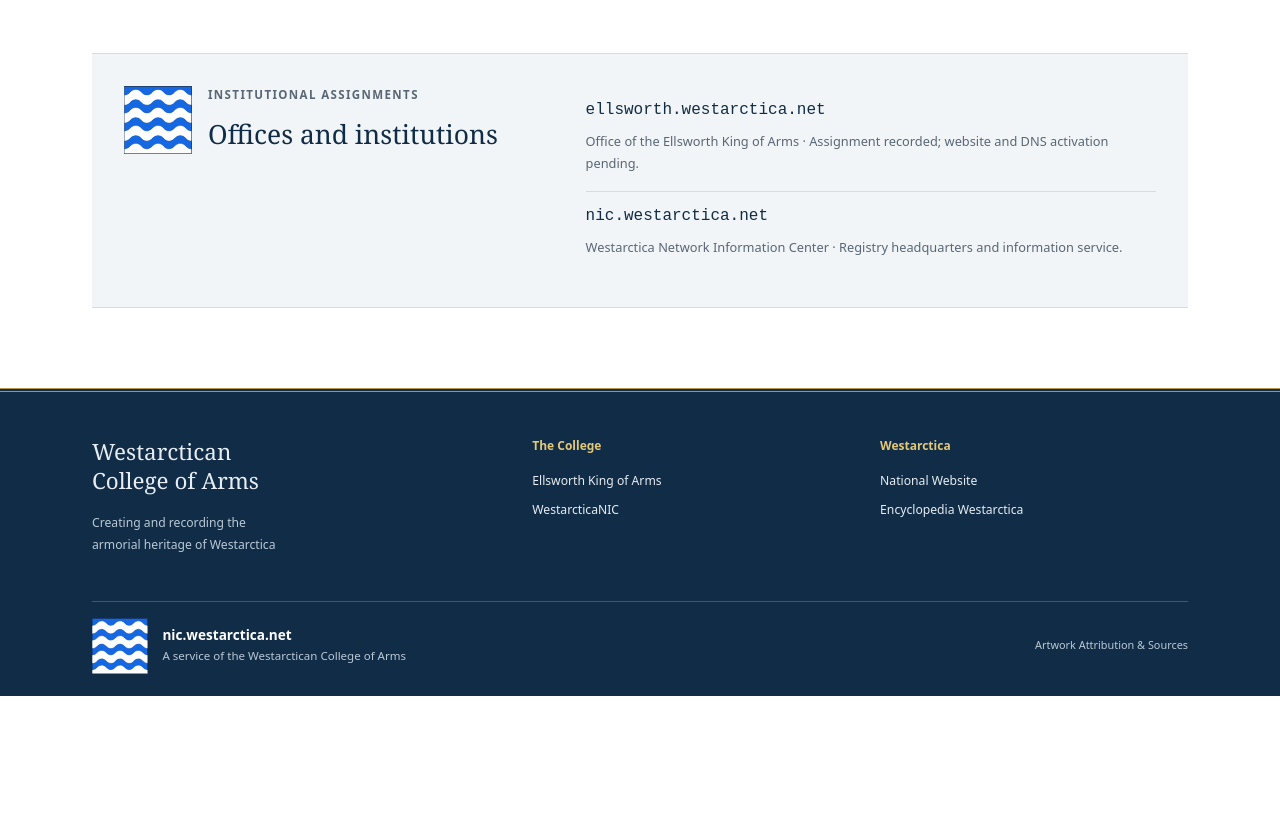
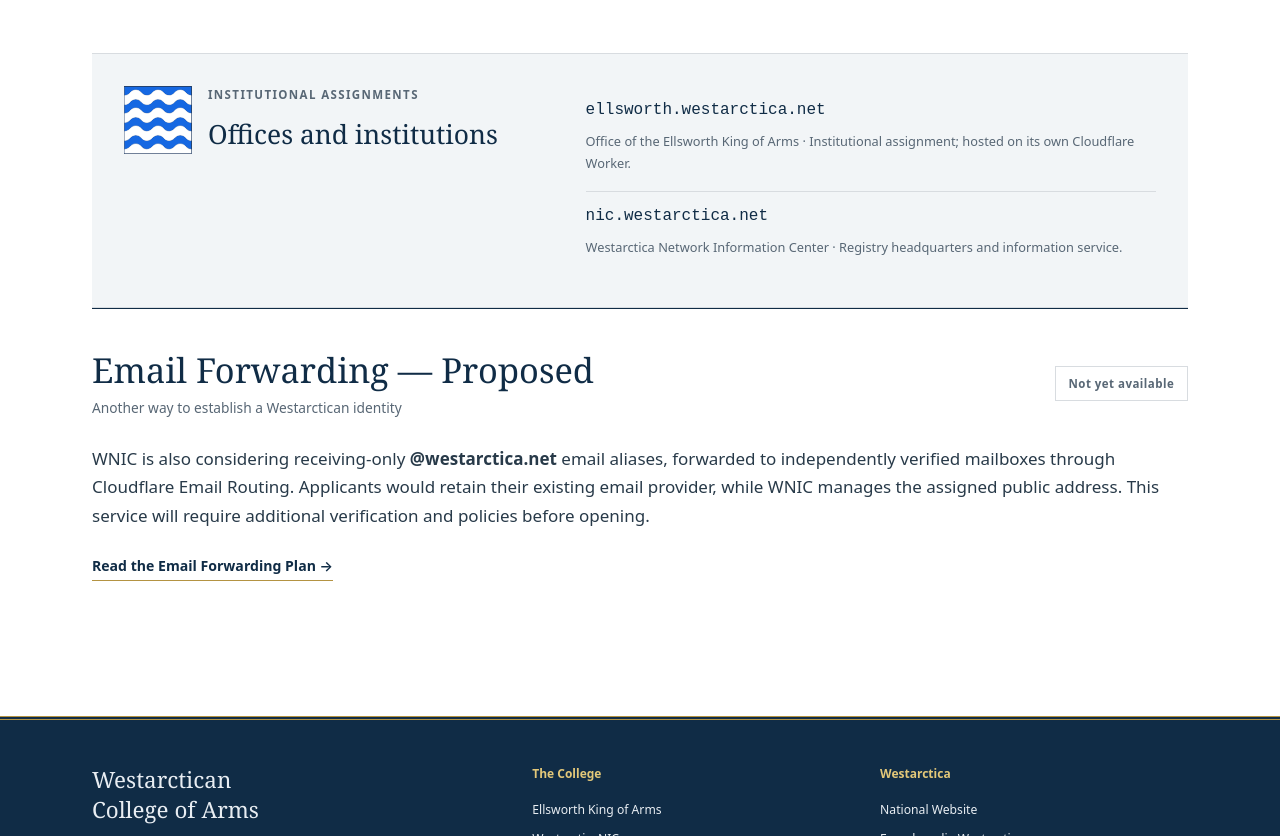
Before and after one commit to westarctica/nic, a website: page site/index.html in a window 1280 px wide. Shown: the part 1586-2422 px from the top of the page. Before the commit the page ends 2282 px from the top, so only its background shows below. Drawn offline with Linux system fonts and the light colour scheme; no server answers.

Commit message:
site: describe pilot forwarding and proposed email aliases

```diff
--- a/site/index.html
+++ b/site/index.html
@@ -44,7 +44,7 @@
         <p class="eyebrow">Westarctica Network Information Center</p>
         <h1 id="welcome-title">A common name for the<br class="wide-break" /> Westarctican network</h1>
         <p>The Network Information Center maintains a shared domain namespace for Westarctican institutions, offices, and individuals. As a service of the Westarctican College of Arms, it emphasizes enduring institutional identities and a publicly reviewable record.</p>
-        <p class="service-note"><strong>Registry in preparation.</strong> Public registrations are not yet open. The registry ledger is being established and does not yet publish DNS changes.</p>
+        <p class="service-note"><strong>Registry in preparation.</strong> Public registrations are not yet open. WNIC is piloting HTTPS forwarding for its first ordinary registration while general DNS management remains under development.</p>
         <a class="ink-link" href="https://github.com/westarctica/nic">View the Public Registry Repository <span aria-hidden="true">→</span></a>
       </div>
       <aside class="register-index" aria-labelledby="explore-title">
@@ -88,9 +88,14 @@
     <section class="institution-panel" id="institutions" aria-labelledby="institution-title">
       <div class="institution-heading"><img src="/images/waq-coa-badge.svg" alt="" width="84" height="84" loading="lazy" /><div><p class="eyebrow">Institutional assignments</p><h2 id="institution-title">Offices and institutions</h2></div></div>
       <div class="institution-records">
-        <div><code>ellsworth.westarctica.net</code><p>Office of the Ellsworth King of Arms · Assignment recorded; website and DNS activation pending.</p></div>
+        <div><code>ellsworth.westarctica.net</code><p>Office of the Ellsworth King of Arms · Institutional assignment; hosted on its own Cloudflare Worker.</p></div>
         <div><code>nic.westarctica.net</code><p>Westarctica Network Information Center · Registry headquarters and information service.</p></div>
       </div>
+    </section>
+    <section class="principles" id="email" aria-labelledby="email-title">
+      <div class="section-heading"><div><h2 id="email-title">Email Forwarding — Proposed</h2><p>Another way to establish a Westarctican identity</p></div><span class="prelaunch-mark">Not yet available</span></div>
+      <p>WNIC is also considering receiving-only <strong>@westarctica.net</strong> email aliases, forwarded to independently verified mailboxes through Cloudflare Email Routing. Applicants would retain their existing email provider, while WNIC manages the assigned public address. This service will require additional verification and policies before opening.</p>
+      <a class="ink-link" href="https://github.com/westarctica/nic/blob/main/docs/EMAIL-ROUTING.md">Read the Email Forwarding Plan <span aria-hidden="true">→</span></a>
     </section>
   </main>
 
```
